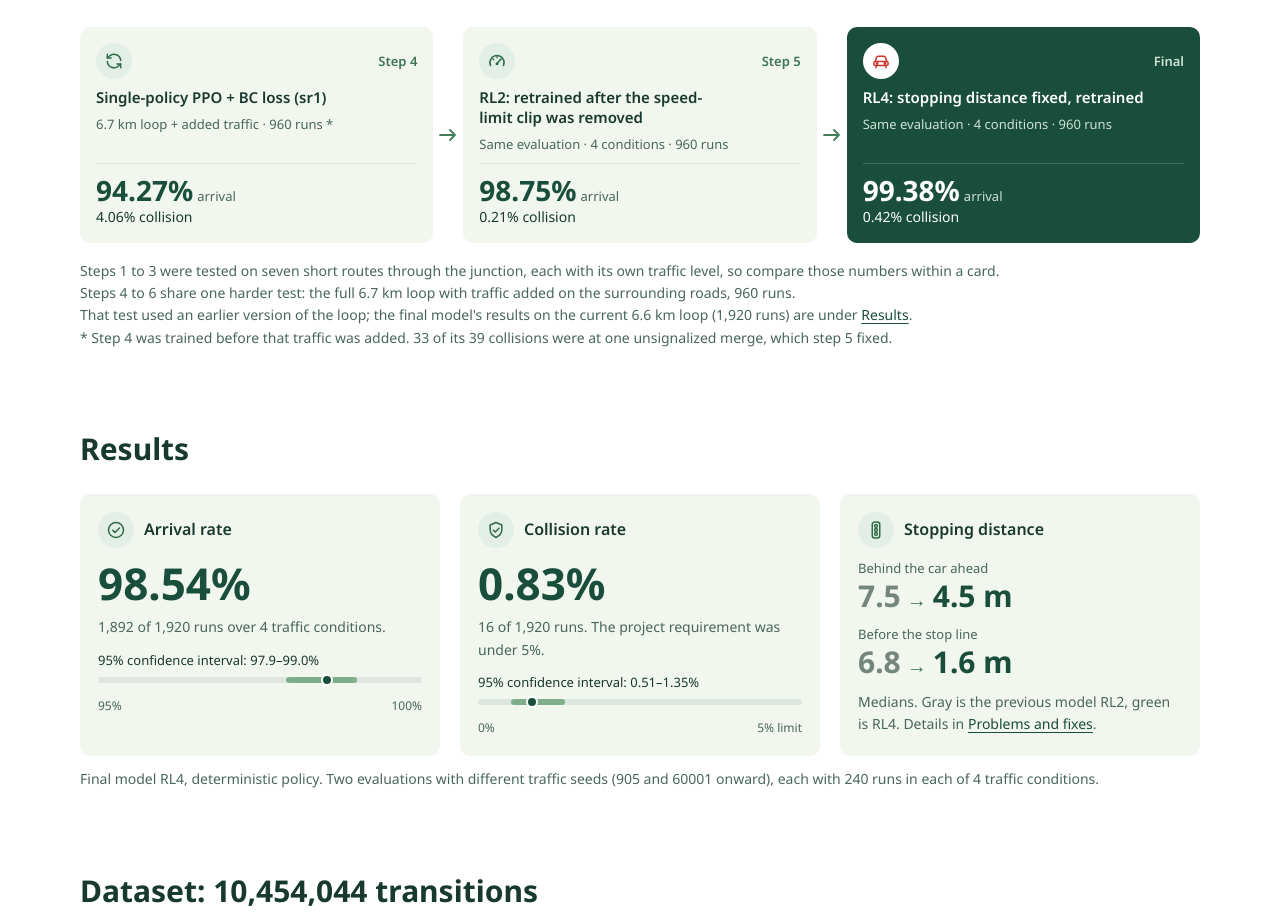
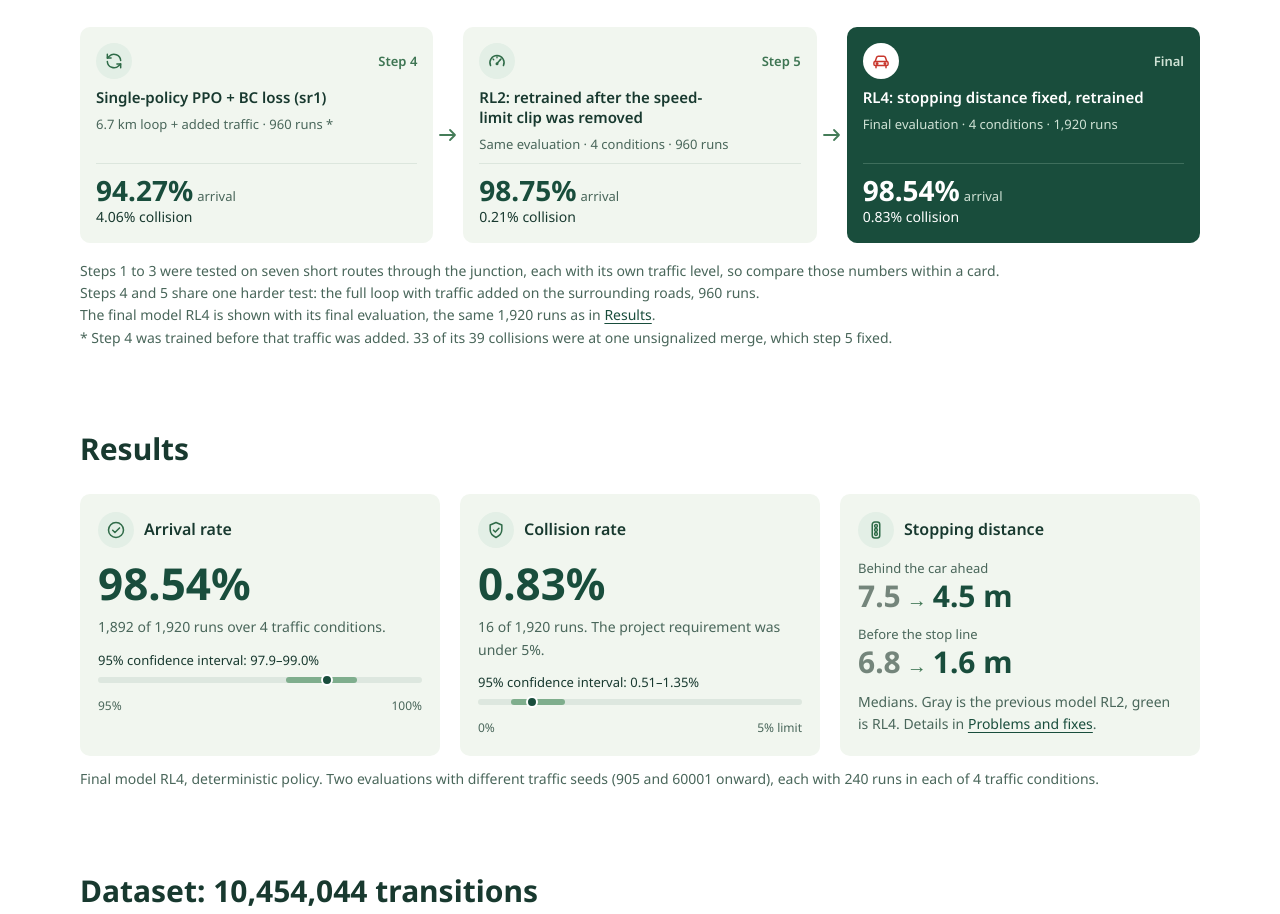
Before and after one commit to jimin326/HexaCross, a plain HTML site: page docs/index.html in a window 1280 px wide. Shown: the part 5347-6261 px from the top of the page. Drawn offline with Linux system fonts and the light colour scheme.

Commit message:
docs: 페이지 Training 카드를 발표자료와 맞춤, DATA_FORMAT.md 정리
- docs/index.html: Training의 최종 RL4 카드를 발표자료(18장)와 같은 최종 평가 1,920회 결과(완주 98.54%, 충돌 0.83%)로 바꿈. 4~5단계는 같은 960회 시험이라는 설명으로 고침. 정지 거리 중앙값 문장을 "최종 1,920회"로 (값 4.5 m / 1.6 m는 같음)
- DATA_FORMAT.md: 제출 데이터셋(v2/loopB_RL4_route31, 10,454,044 transition) 하나를 기준으로 정리
  - 지운 두 데이터셋의 비교 열·시드표 행·수집 결과 블록을 빼고 한 줄 기록으로 남김
  - 지도 버전 표시(#31) 삭제, HF 저장소 "비공개" → "공개"
  - meta.json 예시를 HF에 올라간 실제 loopB_RL4_route31_s11.meta.json 값으로
  - 2절 루프 B 신호 10~20 거리표를 지금 경로(6,646 m) 기준으로 다시 계산 (같은 방법을 예전 경로에 적용하면 예전 표와 m 단위까지 같음)
  - 수집 명령을 제출 데이터셋을 만든 명령(시드 11, loopB_RL4_route31_s11)으로, 일정 표를 짧게

```diff
--- a/docs/index.html
+++ b/docs/index.html
@@ -814,15 +814,15 @@
         <div class="top">
           <div class="hd"><span class="badge md t-white red"><svg class="ico"><use href="#i-car"/></svg></span>Final</div>
           <h3>RL4: stopping distance fixed, retrained</h3>
-          <span class="cond">Same evaluation · 4 conditions · 960 runs</span>
+          <span class="cond">Final evaluation · 4 conditions · 1,920 runs</span>
         </div>
         <div class="res">
-          <span class="arr-n">99.38%</span><small>arrival</small>
-          <div class="col">0.42% collision</div>
+          <span class="arr-n">98.54%</span><small>arrival</small>
+          <div class="col">0.83% collision</div>
         </div>
       </li>
     </ol>
-    <p class="caption"><span class="s">Steps 1 to 3 were tested on seven short routes through the junction, each with its own traffic level, so compare those numbers within a card.</span> <span class="s">Steps 4 to 6 share one harder test: the full 6.7&nbsp;km loop with traffic added on the surrounding roads, 960&nbsp;runs.</span> <span class="s">That test used an earlier version of the loop; the final model's results on the current 6.6&nbsp;km loop (1,920&nbsp;runs) are under <a href="#results">Results</a>.</span> <span class="s">* Step 4 was trained before that traffic was added. 33 of its 39 collisions were at one unsignalized merge, which step 5 fixed.</span></p>
+    <p class="caption"><span class="s">Steps 1 to 3 were tested on seven short routes through the junction, each with its own traffic level, so compare those numbers within a card.</span> <span class="s">Steps 4 and 5 share one harder test: the full loop with traffic added on the surrounding roads, 960&nbsp;runs.</span> <span class="s">The final model RL4 is shown with its final evaluation, the same 1,920&nbsp;runs as in <a href="#results">Results</a>.</span> <span class="s">* Step 4 was trained before that traffic was added. 33 of its 39 collisions were at one unsignalized merge, which step 5 fixed.</span></p>
   </section>
 
   <section id="results">
@@ -1237,7 +1237,7 @@ ROUTE_SET=loopB MAX_STEPS=6000 LANE_PLAN_RANGE=300 ROAD_DETAILS=driver_styles,ta
           </div>
           <div>
             <h3>How we checked</h3>
-            <p>Medians over 960 runs: 4.5&nbsp;m behind the car ahead and 1.6&nbsp;m before the stop line (RL2: 7.5&nbsp;m and 6.8&nbsp;m over 120 runs). A 3 to 3.5&nbsp;m target caused collisions in queues, so the target is 4.0&nbsp;m. SUMO counts a bumper gap under 2.5&nbsp;m as a collision even without contact.</p>
+            <p>Medians over the final 1,920 runs: 4.5&nbsp;m behind the car ahead and 1.6&nbsp;m before the stop line (RL2: 7.5&nbsp;m and 6.8&nbsp;m over 120 runs). A 3 to 3.5&nbsp;m target caused collisions in queues, so the target is 4.0&nbsp;m. SUMO counts a bumper gap under 2.5&nbsp;m as a collision even without contact.</p>
           </div>
         </div>
         <p class="src">Source: <a href="https://github.com/jimin326/HexaCross/blob/main/models/yeonsan_loopB_RL4/README.md">models/yeonsan_loopB_RL4/README.md</a></p>
```
Also changed, not shown: 1 other file.
